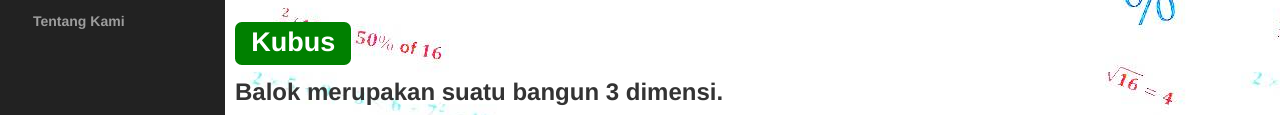
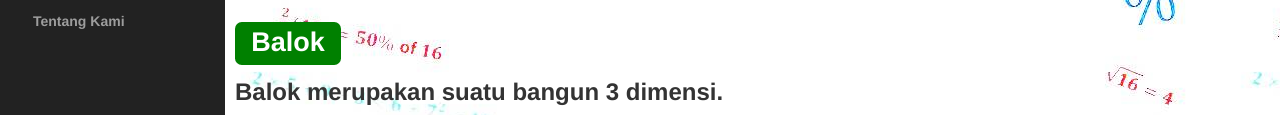
Before and after one commit to tommycuang/VISUALMATH, a plain HTML site: page balok.html in a window 1280 px wide. Shown: the part 218-333 px from the top of the page. Drawn offline with Linux system fonts and the light colour scheme.

Commit message:
Ganti judul jadi balok

```diff
--- a/balok.html
+++ b/balok.html
@@ -137,7 +137,7 @@
                     </div>
                     <div class="row">
                         <div class="col-lg-12 col-md-12 col-sm-12" id="tigad">
-                            <h1><span class="label label-default">Kubus</span></h1>
+                            <h1><span class="label label-default">Balok</span></h1>
                             <h3>Balok merupakan suatu bangun 3 dimensi.</h3>
                             <h3>Karakteristik yang terdapat pada balok: </h3>
                             <h3>- Terdapat 12 rusuk</h3>
```
